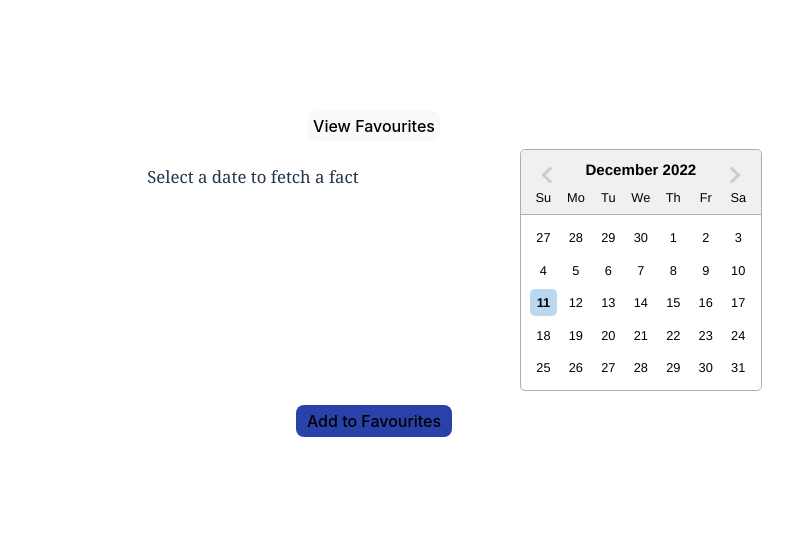
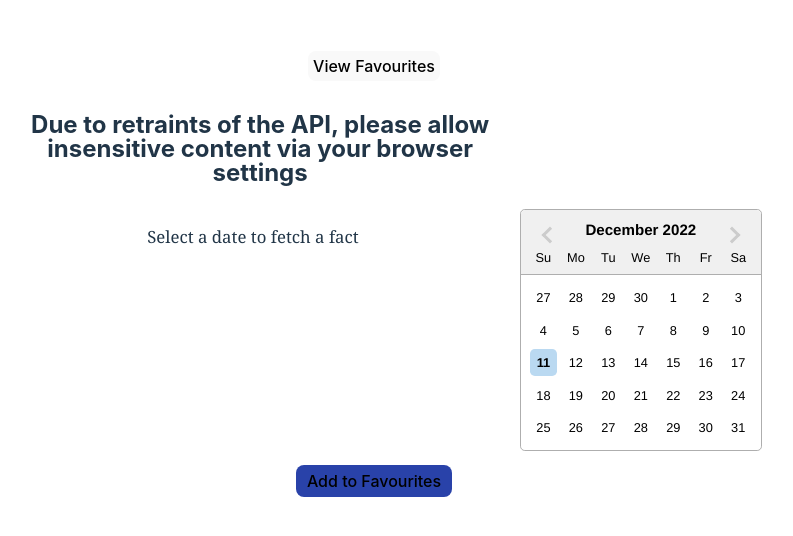
Before and after one commit to camcarley/DateFactPicker, a React (Vite) app: page / in a window 1280 px wide. Shown: the part 126-662 px from the top of the page, without its empty margins (266-1059 px from the left). Built offline with nearby package versions, Linux system fonts and the light colour scheme.

Commit message:
remove cleanup from useEffect

```diff
--- a/src/components/DateFactPicker/DateFactPicker.tsx
+++ b/src/components/DateFactPicker/DateFactPicker.tsx
@@ -23,9 +23,9 @@ const DateFactPicker: React.FC = () => {
    */
   const getFact = async (day: number, month: MonthNumber) => {
     setIsLoading(true);
-    const fact = await fetchFact(day, month);
+    const fact = await fetchFact(day, month).catch((err) => {});
     setIsLoading(false);
-    setFact(fact);
+    setFact(fact!);
   };
 
   const addSelectedToFavouriteFacts = (e: FormEvent) => {
@@ -35,7 +35,10 @@ const DateFactPicker: React.FC = () => {
 
   return (
     <div className="date_picker">
-
+      <h2 id="api_heading">
+        Due to retraints of the API, please allow insensitive content via your
+        browser settings
+      </h2>
       <Datepicker
         selected={selectedDate}
         inline
--- a/src/components/FavoriteList/FavoriteList.tsx
+++ b/src/components/FavoriteList/FavoriteList.tsx
@@ -13,6 +13,7 @@ const FavoriteList: React.FC = () => {
   let [displayedFacts, setDisplayedFacts] = useState<Array<Fact>>(facts);
 
   useEffect(() => {
+    console.log("ue1");
     const months: Array<MonthNumber> = [];
     facts.forEach((fact: Fact) => {
       if (!months.includes(fact.month)) {
@@ -20,12 +21,10 @@ const FavoriteList: React.FC = () => {
       }
     });
     setListOfMonths(months);
-    return () => {
-      setListOfMonths([]);
-    };
   }, [removeFactFromList]);
 
   useEffect(() => {
+    console.log("ue2");
     if (monthToFilterBy) {
       let shownFacts = facts.filter((fact: Fact) => {
         return fact.month === monthToFilterBy;
```
